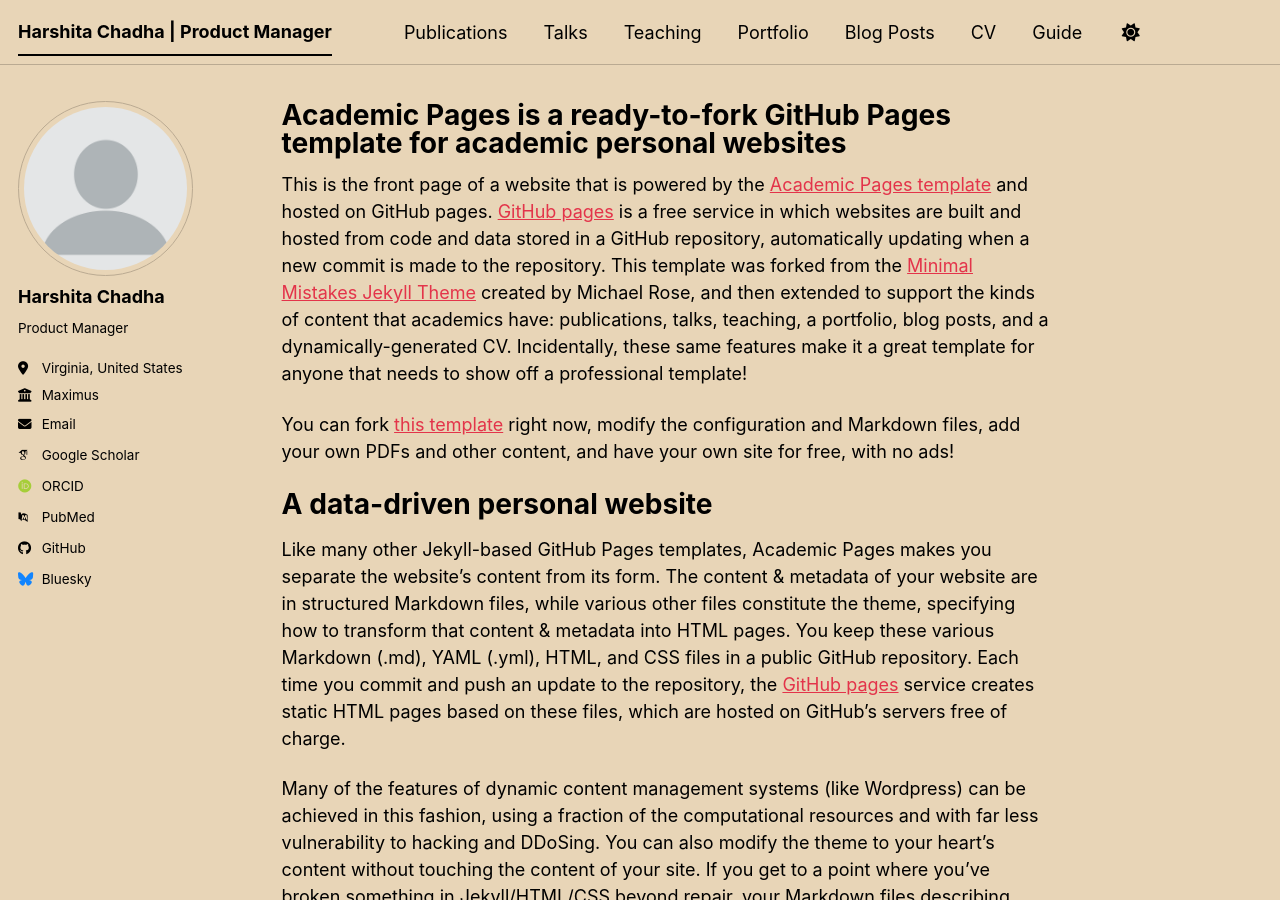
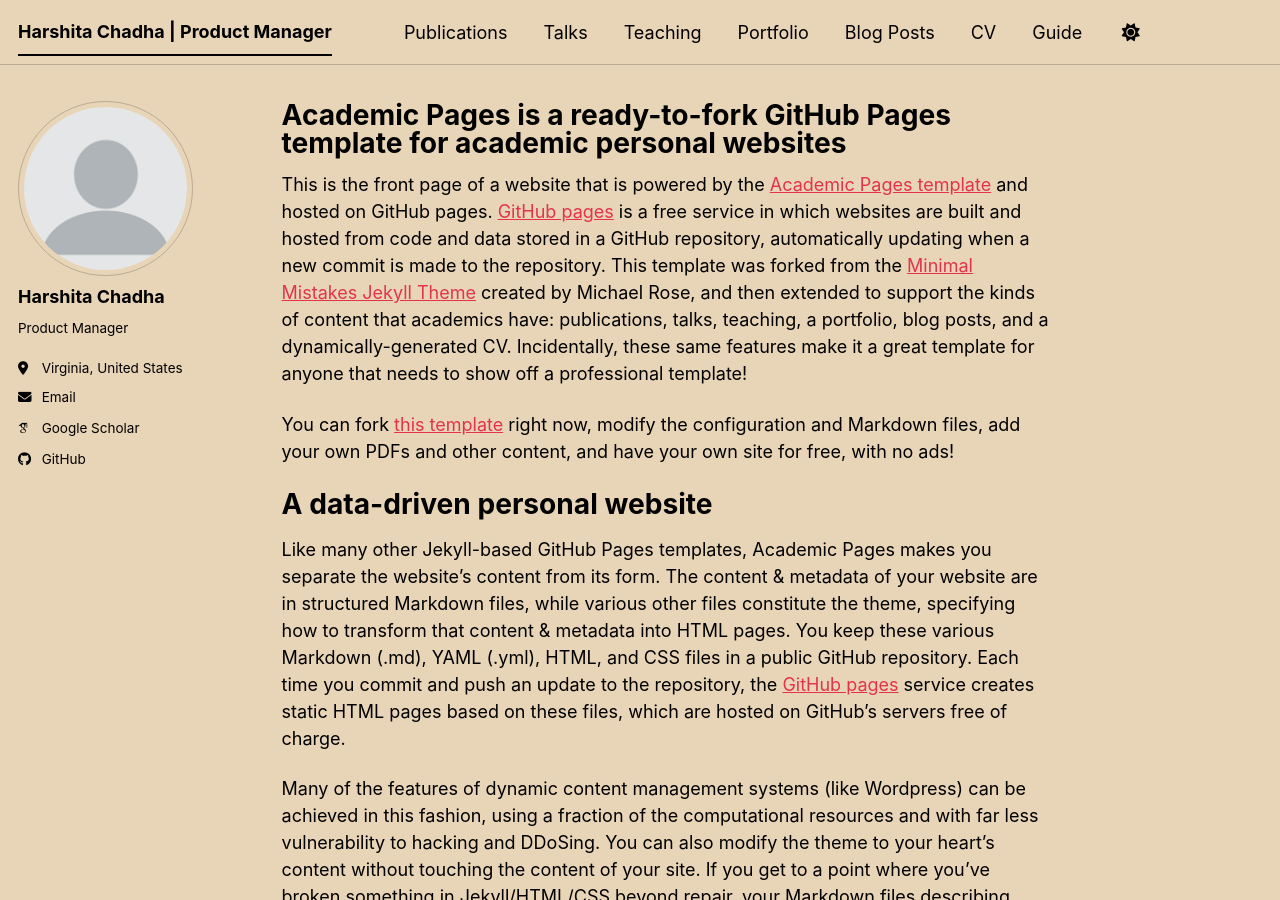
Before and after one commit to harshitaachadha/harshitaachadha.github.io, a Jekyll site: the page built from _pages/about.md, in a window 1280 px wide and 900 px high. Built offline with Jekyll 4.4.1, drawn with Linux system fonts in a browser that asks for light colours; some web fonts are replaced; a script bundle is joined from its source files by our own code; library files that are not in the unit come from our copies; some of the changed lines change nothing that is shown.

Commit message:
Update _config.yml

```diff
--- a/_config.yml
+++ b/_config.yml
@@ -28,59 +28,20 @@
   pronouns         : # example: "she/her"
   bio              : "Product Manager"
   location         : "Virginia, United States"
-  employer         : "Maximus"
   uri              : # URL
   email            : ""
 
   # Academic websites
-  academia         : # URL
-  arxiv            : # URL - Update with the correct link to your profile
   googlescholar    : "https://scholar.google.com/citations?user=PS_CX0AAAAAJ"
-  inspire-hep      : # URL
-  impactstory      : # URL
-  orcid            : "https://orcid.org/yourorcidurl"
-  semantic         : # URL
-  ssrn             : # URL
-  pubmed           : "https://www.ncbi.nlm.nih.gov/pubmed/?term=john+snow"
-  researchgate     : # URL
-  scopus           : # URL
-  zotero           : # URL
 
 
   # Repositories and software development
-  bitbucket        : # Username - Update with your username on the site
-  codepen          : # Username
-  dribbble         : # Username
   github           : "harshitaachadha"
-  kaggle           : # Username
-  stackoverflow    : # User number or user number and name (i.e., use "1" or "1/jeff-atwood")
+
 
   # Social media
-  artstation       : # Username
-  bluesky          : "bsky.app" # Replace this with you Bluesky username
-  facebook         : # Username
-  flickr           : # Username
-  foursquare       : # Username
-  goodreads        : # Username
-  google_plus      : # Username
-  keybase          : # Username
-  instagram        : # Username
-  lastfm           : # Username
   linkedin         : # harshitachadha
-  mastodon         : # URL
-  medium           : # URL
   pinterest        : # Username
-  soundcloud       : # Username
-  steam            : # Username
-  telegram         : # URL
-  tumblr           : # Username
-  twitter          : # Username for X / Twitter
-  vine             : # Username
-  weibo            : # Username
-  wikipedia        : # Username
-  xing             : # Username
-  youtube          : # Username
-  zhihu            : # Username
 
 # Publication Category - The following the list of publication categories and their headings
 publication_category:
```
